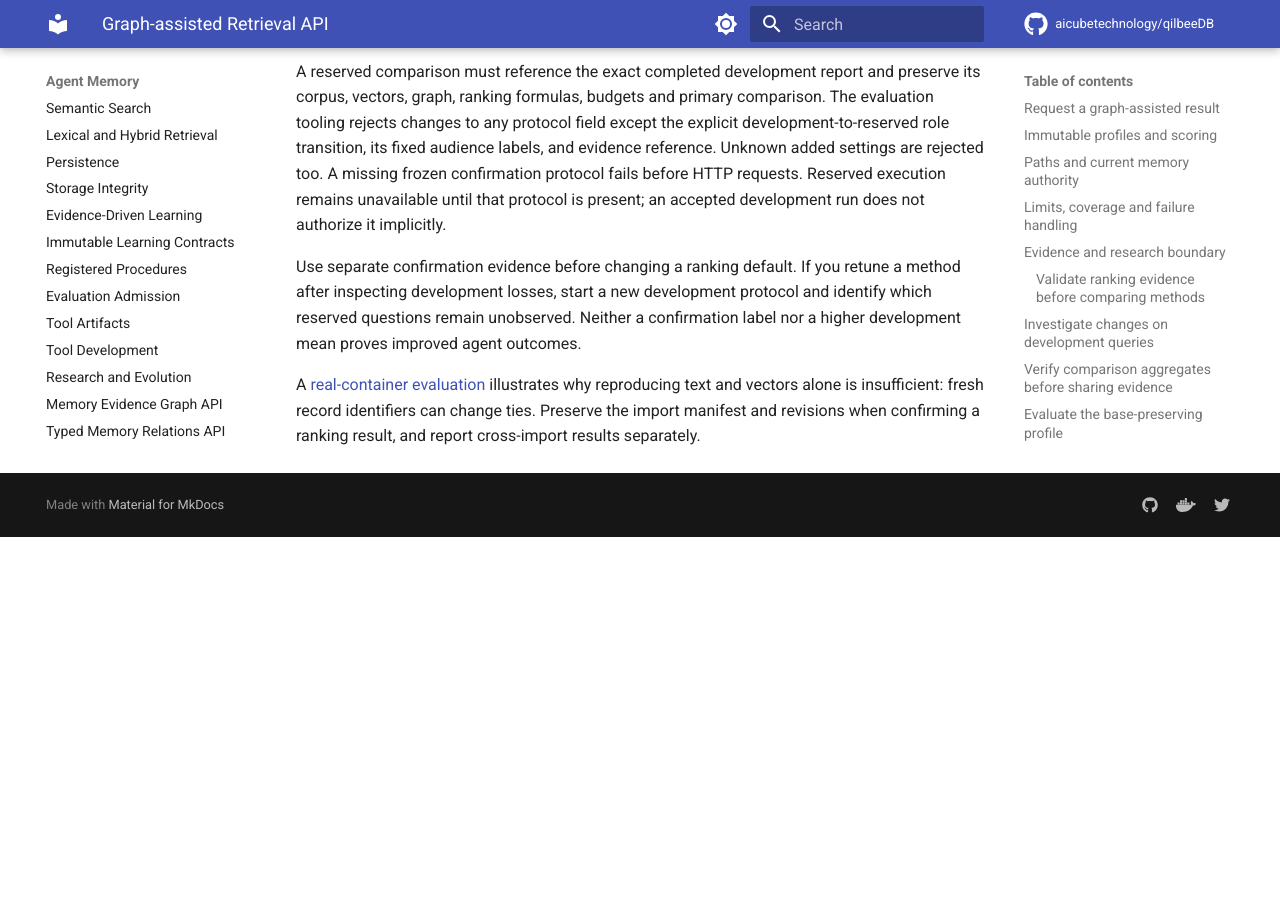
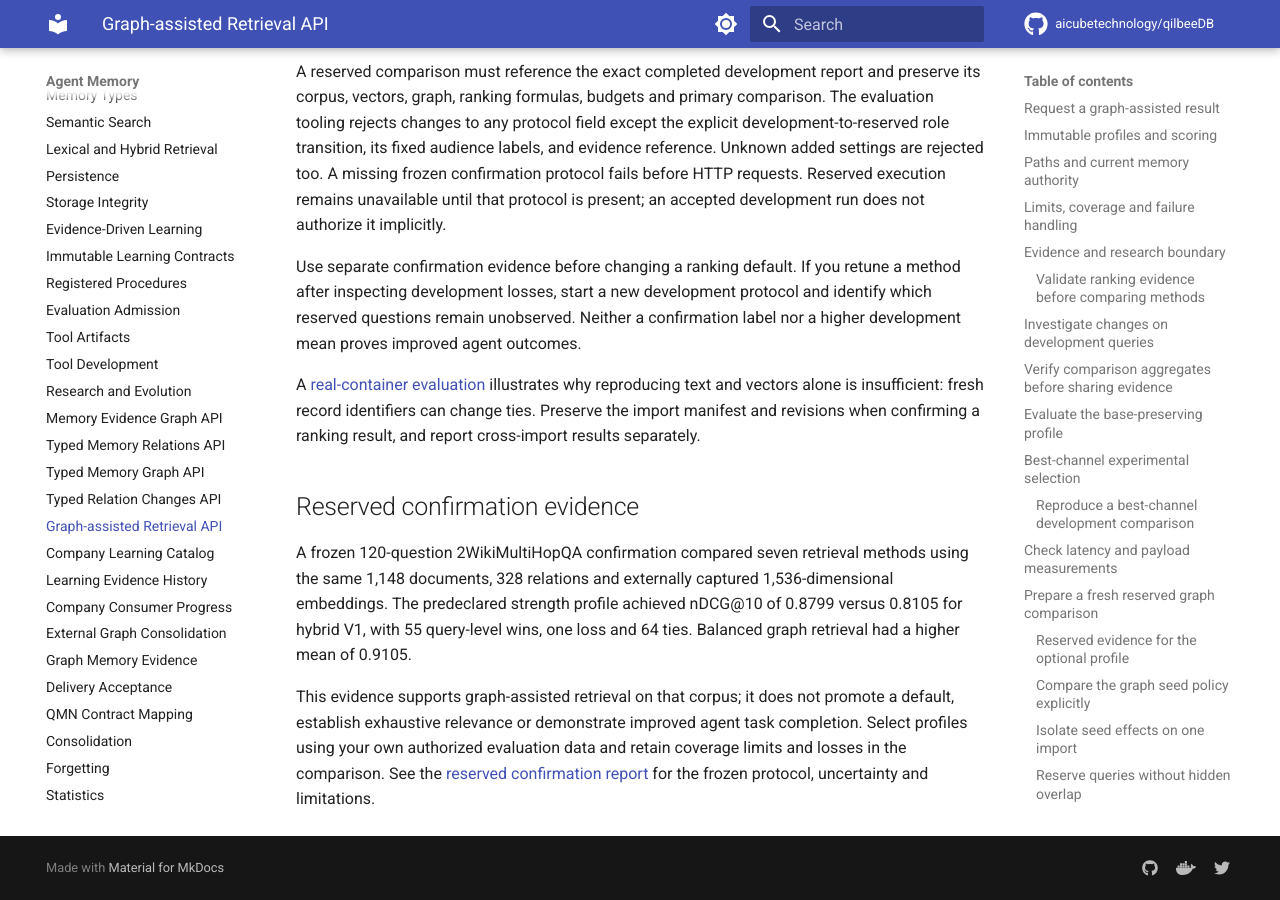
Before and after one commit to aicubetechnology/qilbeeDB, an MkDocs documentation site: the page built from docs/api/graph-assisted-retrieval.md, in a window 1280 px wide and 900 px high, scrolled down 15528 px. Built offline with MkDocs 1.6.1 and Material for MkDocs 9.7.7, drawn with Linux system fonts in a browser that asks for light colours; comment, search, counter and statistics services are not loaded; before the commit the page ends 16065 px from its top, so only the background shows below that.

Commit message:
feat: publish frozen graph retrieval confirmation evidence

```diff
--- a/docs/api/graph-assisted-retrieval.md
+++ b/docs/api/graph-assisted-retrieval.md
@@ -673,3 +673,19 @@
 illustrates why reproducing text and vectors alone is insufficient: fresh record
 identifiers can change ties. Preserve the import manifest and revisions when
 confirming a ranking result, and report cross-import results separately.
+
+
+## Reserved confirmation evidence
+
+A frozen 120-question 2WikiMultiHopQA confirmation compared seven retrieval
+methods using the same 1,148 documents, 328 relations and externally captured
+1,536-dimensional embeddings. The predeclared strength profile achieved
+nDCG@10 of 0.8799 versus 0.8105 for hybrid V1, with 55 query-level wins, one loss
+and 64 ties. Balanced graph retrieval had a higher mean of 0.9105.
+
+This evidence supports graph-assisted retrieval on that corpus; it does not
+promote a default, establish exhaustive relevance or demonstrate improved agent
+task completion. Select profiles using your own authorized evaluation data and
+retain coverage limits and losses in the comparison. See the
+[reserved confirmation report](../research/twowiki-captured1536-reserved-results.md)
+for the frozen protocol, uncertainty and limitations.
--- /dev/null
+++ b/docs/research/twowiki-captured1536-reserved-results.md
@@ -0,0 +1,31 @@
+# Captured 1536-dimensional graph retrieval: reserved confirmation
+
+The predeclared strength graph profile improved retrieval over hybrid V1 on the 120 reserved questions. Balanced graph retrieval achieved higher mean relevance than strength. This confirms a result for this corpus and protocol; it does not change defaults or demonstrate better agent reasoning.
+
+## Comparison
+
+The frozen protocol uses 1,148 documents, 328 document-derived relations, seven methods and three repetitions per question: 2,520 measured HTTP calls. The 40 development questions were excluded from measured confirmation results. All methods used the same authorized snapshot and external captured 1,536-dimensional vectors. Provider weight identity is unavailable; this is not a controlled comparison of dimensions.
+
+The machine-readable protocol and report are `benchmarks/retrieval/twowiki-captured1536-reserved-v1.json` and `benchmarks/retrieval/twowiki-captured1536-reserved-report.json`. The protocol binds the fresh completed development report and exact input hashes. No ranking parameters changed after confirmation began.
+
+## Results
+
+Judged recall covers labeled positives, not exhaustive relevance. Latency is descriptive for serial requests with retained caches on a shared workstation; it is not a capacity or service-level claim.
+
+| Method | nDCG@10 | Judged recall@10 | Retrieval p95 (ms) |
+| --- | ---: | ---: | ---: |
+| lexical | 0.7724 | 0.7771 | 24.53 |
+| semantic | 0.8109 | 0.7979 | 152.76 |
+| weighted_rrf_v1 | 0.8105 | 0.8000 | 155.53 |
+| weighted_rrf_v2 | 0.8170 | 0.8063 | 158.06 |
+| graph_hybrid_balanced | 0.9105 | 0.9854 | 154.58 |
+| graph_hybrid_strength | 0.8799 | 0.9417 | 157.53 |
+| graph_hybrid_depth_zero | 0.8105 | 0.8000 | 163.06 |
+
+The primary strength-minus-V1 comparison has mean nDCG gain **+0.0694**, with paired-query bootstrap interval **[+0.0534, +0.0860]**: 55 wins, 1 loss and 64 ties. The interval uses 2,000 query-level resamples at 95%, without multiplicity correction. Repetitions are timing samples, not independent questions.
+
+## Interpretation and limits
+
+All requests completed without contract failures, and current source and history-fence checks passed. Candidate and graph coverage limits remain part of the report; completed execution does not imply exhaustive retrieval. The benchmark uses sparse supporting-document labels and answerable questions; it does not establish abstention quality, model-unseen data, cross-tenant security coverage, or downstream task success.
+
+Balanced retrieval was a secondary comparison and outperformed strength in mean relevance. Preserve that result and query-level losses when designing further work. These reserved results must not be reused as independent confirmation after tuning a subsequent profile. Validate any agent-task benefit separately with fixed model, prompt, tools and acceptance criteria.
--- a/docs/user-docs.json
+++ b/docs/user-docs.json
@@ -271,7 +271,7 @@
       "source": "docs/api/graph-assisted-retrieval.md",
       "file": "graph-assisted-retrieval.md",
       "title": "Experimental graph-assisted retrieval",
-      "description": "Retrieve scoped graph evidence with explicit ranking profiles, coverage limits and frozen development-to-confirmation evidence.",
+      "description": "Use scoped graph retrieval with explicit profiles, coverage limits and reserved confirmation evidence that preserves query-level losses.",
       "order": 208
     },
     {
```
Also changed, not shown: 3 other files.
